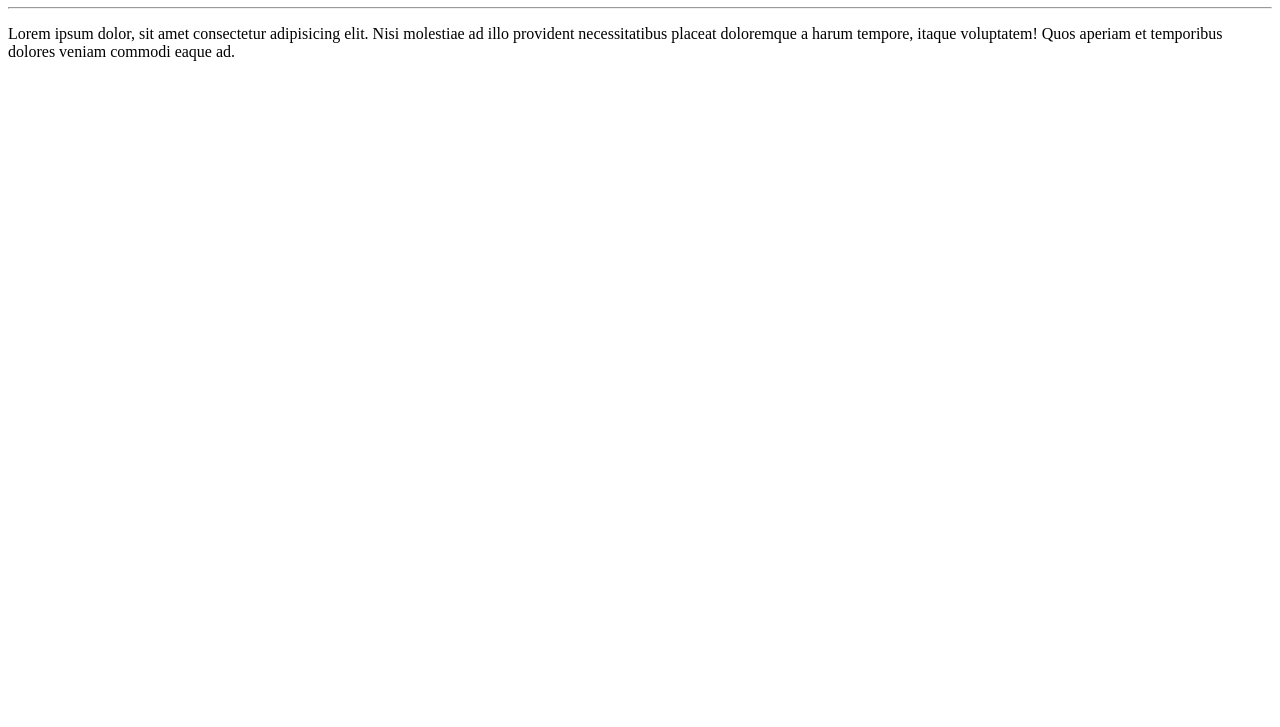
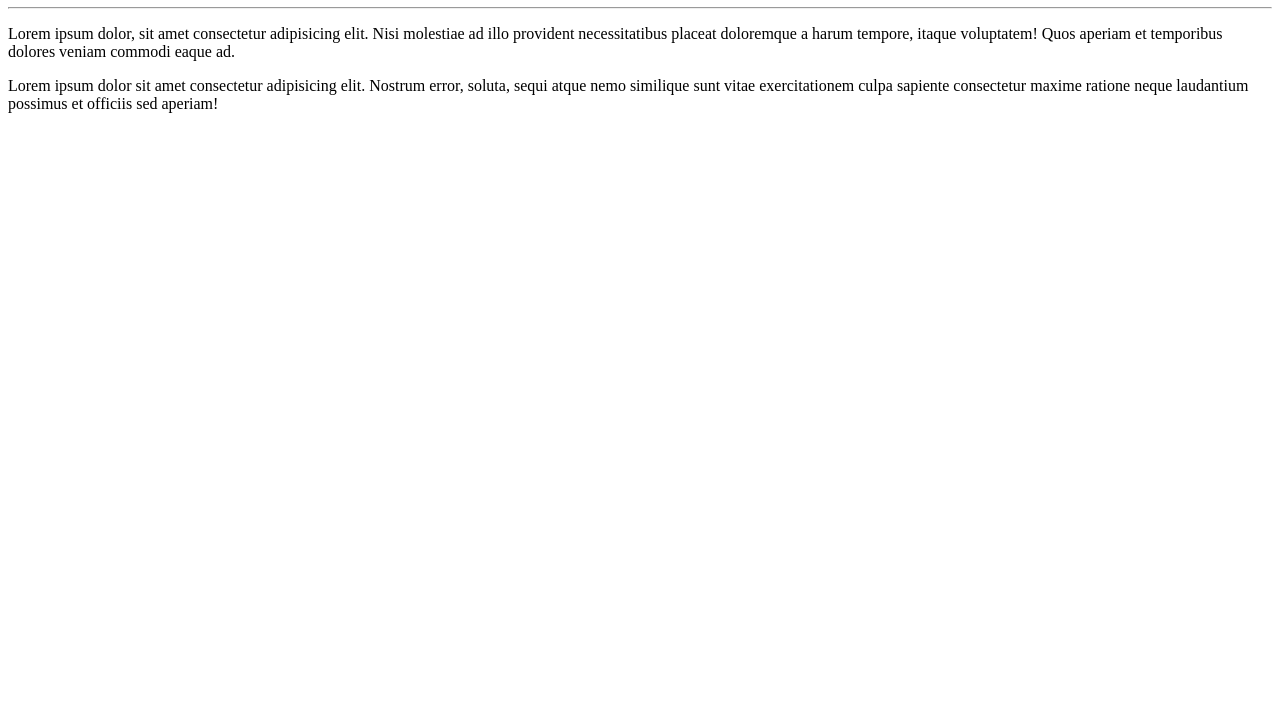
Before and after one commit to LaudineiaBatista/OlaMundo, a plain HTML site: page site-exemplo/Index.html in a window 1280 px wide. Shown: the part 73-800 px from the top of the page. Drawn offline with Linux system fonts and the light colour scheme.

Commit message:
Adicionei um parágrafo.

```diff
--- a/site-exemplo/Index.html
+++ b/site-exemplo/Index.html
@@ -13,7 +13,9 @@
     <hr>
     <p>Lorem ipsum dolor, sit amet consectetur adipisicing elit. Nisi molestiae ad illo provident necessitatibus placeat
         doloremque a harum tempore, itaque voluptatem! Quos aperiam et temporibus dolores veniam commodi eaque ad.</p>
-
+    <p>Lorem ipsum dolor sit amet consectetur adipisicing elit. Nostrum error, soluta, sequi atque nemo similique sunt
+        vitae exercitationem culpa sapiente consectetur maxime ratione neque laudantium possimus et officiis sed
+        aperiam!</p>
 </body>
 
 </html>
```
